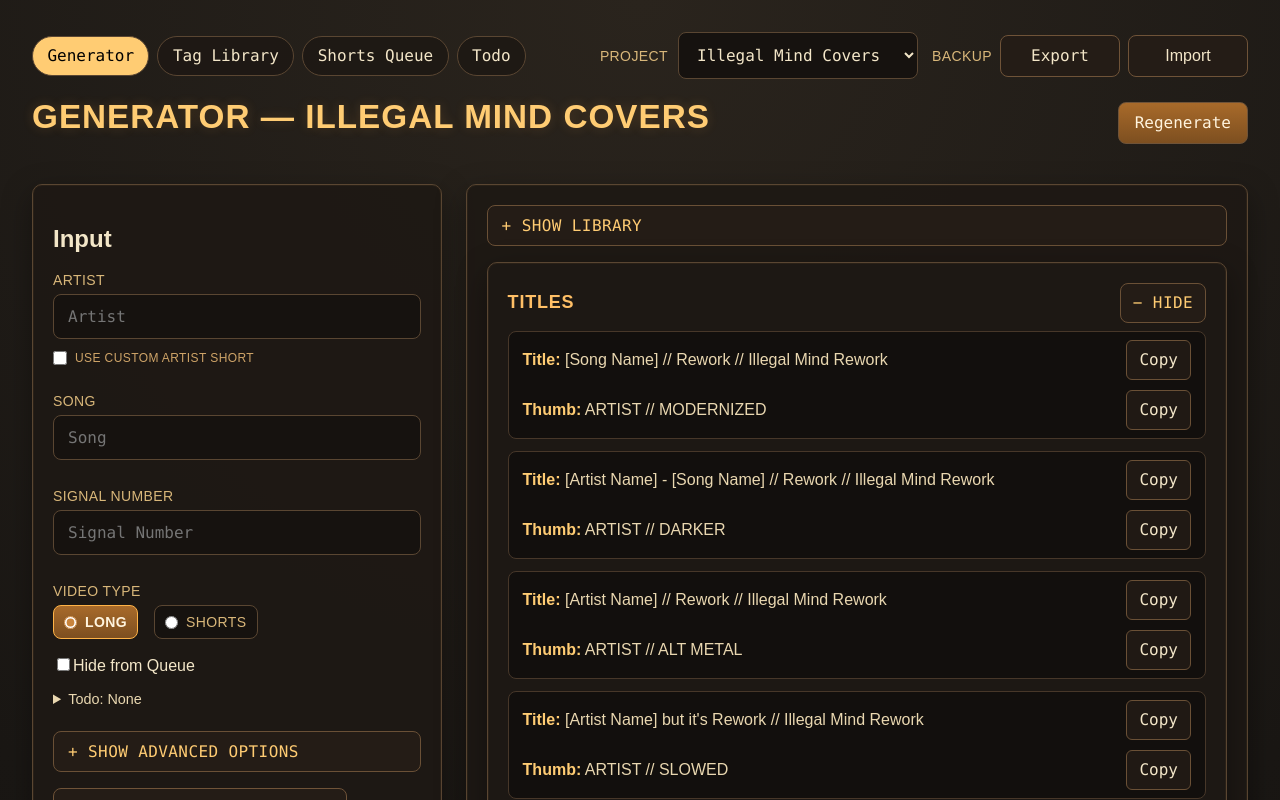
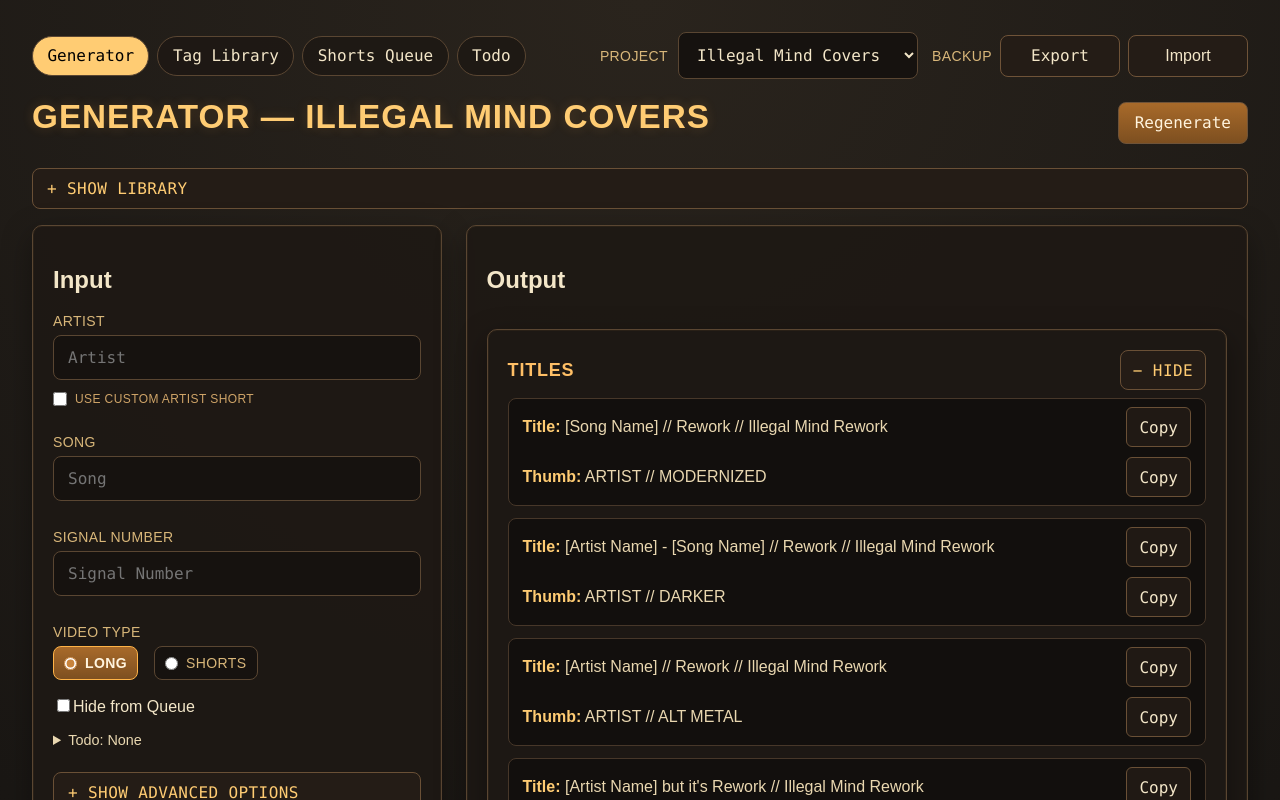
Before and after one commit to maxsoulfly/illegal-mind-generator, a React (Vite) app: page / in a window 1280 px wide. Shown: the top 800 px of the page. Built offline with nearby package versions, Linux system fonts and the light colour scheme.

Commit message:
feat(saved-library): collapse library after loading entry
- allow GeneratorPage to control Saved Library visibility
- auto-collapse library after loading a song
- add input panel load feedback animation

```diff
--- a/src/components/generator/GeneratorResultsPanel.jsx
+++ b/src/components/generator/GeneratorResultsPanel.jsx
@@ -1,12 +1,6 @@
-import SavedLibrary from '../savedLibrary/SavedLibrary';
 import GeneratedOutput from './GeneratedOutput';
 
 function GeneratorResultsPanel({
-  savedEntries,
-  handleLoadEntry,
-  handleDeleteEntry,
-  handleExportEntries,
-  handleImportEntries,
   projectConfig,
   generatedOutput,
   formData,
@@ -16,15 +10,7 @@ function GeneratorResultsPanel({
 }) {
   return (
     <div className="panel">
-      <SavedLibrary
-        savedEntries={savedEntries}
-        onLoadEntry={handleLoadEntry}
-        onDeleteEntry={handleDeleteEntry}
-        onExportEntries={handleExportEntries}
-        onImportEntries={handleImportEntries}
-        projectConfig={projectConfig}
-      />
-
+      <h2>Output</h2>
       <GeneratedOutput
         titles={generatedOutput.titles}
         thumbnails={generatedOutput.thumbnails}
--- a/src/components/savedLibrary/SavedLibrary.jsx
+++ b/src/components/savedLibrary/SavedLibrary.jsx
@@ -10,12 +10,22 @@ function SavedLibrary({
   onExportEntries,
   onImportEntries,
   projectConfig,
+  showSavedLibrary: controlledShowSavedLibrary,
+  setShowSavedLibrary: controlledSetShowSavedLibrary,
 }) {
   const [search, setSearch] = useState('');
-  const [showSavedLibrary, setShowSavedLibrary] = useState(() => {
-    const saved = localStorage.getItem('showSavedLibrary');
-    return saved ? JSON.parse(saved) : false;
-  });
+  const [internalShowSavedLibrary, setInternalShowSavedLibrary] = useState(
+    () => {
+      const saved = localStorage.getItem('showSavedLibrary');
+      return saved ? JSON.parse(saved) : false;
+    },
+  );
+
+  const showSavedLibrary =
+    controlledShowSavedLibrary ?? internalShowSavedLibrary;
+
+  const setShowSavedLibrary =
+    controlledSetShowSavedLibrary ?? setInternalShowSavedLibrary;
 
   const [sortBySignal, setSortBySignal] = useState(false);
   const [hideQueueHidden, setHideQueueHidden] = useState(() => {
--- a/src/index.css
+++ b/src/index.css
@@ -1408,6 +1408,23 @@ svg {
     width: 100%;
   }
 
+  .panel-flash-success {
+    animation: panel-flash-success 0.7s ease;
+  }
+
+  @keyframes panel-flash-success {
+    0% {
+      border-color: var(--color-status-success);
+      box-shadow  :
+        0 0 0 1px var(--color-status-success) inset,
+        0 0 18px rgba(123, 196, 127, 0.35);
+    }
+
+    100% {
+      border-color: var(--color-border-main);
+    }
+  }
+
   .panel-header {
     flex-wrap  : wrap;
     align-items: flex-start;
--- a/src/pages/GeneratorPage.jsx
+++ b/src/pages/GeneratorPage.jsx
@@ -1,3 +1,6 @@
+import { useRef, useState } from 'react';
+
+import SavedLibrary from '../components/savedLibrary/SavedLibrary';
 import InputForm from '../components/InputForm';
 import GeneratorResultsPanel from '../components/generator/GeneratorResultsPanel';
 
@@ -22,6 +25,30 @@ export default function GeneratorPage({
   projectOverrides,
   onOpenSourceTag,
 }) {
+  const inputPanelRef = useRef(null);
+  const [inputFlash, setInputFlash] = useState(false);
+
+  const [showSavedLibrary, setShowSavedLibrary] = useState(() => {
+    const saved = localStorage.getItem('showSavedLibrary');
+    return saved ? JSON.parse(saved) : false;
+  });
+
+  const handleLoadEntryFromLibrary = (entry) => {
+    handleLoadEntry(entry);
+
+    setShowSavedLibrary(false);
+
+    inputPanelRef.current?.scrollIntoView({
+      behavior: 'smooth',
+      block: 'start',
+    });
+
+    setInputFlash(true);
+
+    window.setTimeout(() => {
+      setInputFlash(false);
+    }, 700);
+  };
   return (
     <>
       <div className="panel-header">
@@ -36,8 +63,23 @@ export default function GeneratorPage({
           </button>
         </div>
       </div>
+
+      <SavedLibrary
+        savedEntries={savedEntries}
+        onLoadEntry={handleLoadEntryFromLibrary}
+        onDeleteEntry={handleDeleteEntry}
+        onExportEntries={handleExportEntries}
+        onImportEntries={handleImportEntries}
+        projectConfig={projectConfig}
+        showSavedLibrary={showSavedLibrary}
+        setShowSavedLibrary={setShowSavedLibrary}
+      />
+
       <div className="layout-grid">
-        <div className="panel">
+        <div
+          ref={inputPanelRef}
+          className={`panel ${inputFlash ? 'panel-flash-success' : ''}`}
+        >
           <InputForm
             projectId={projectId}
             formData={formData}
@@ -56,13 +98,7 @@ export default function GeneratorPage({
             projectOverrides={projectOverrides}
           />
         </div>
-
         <GeneratorResultsPanel
-          savedEntries={savedEntries}
-          handleLoadEntry={handleLoadEntry}
-          handleDeleteEntry={handleDeleteEntry}
-          handleExportEntries={handleExportEntries}
-          handleImportEntries={handleImportEntries}
           projectConfig={projectConfig}
           generatedOutput={generatedOutput}
           formData={formData}
```
